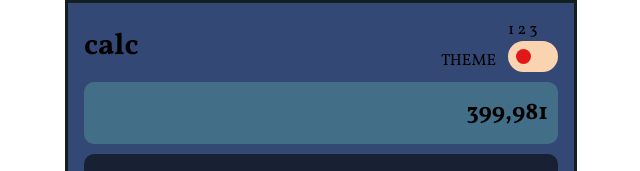
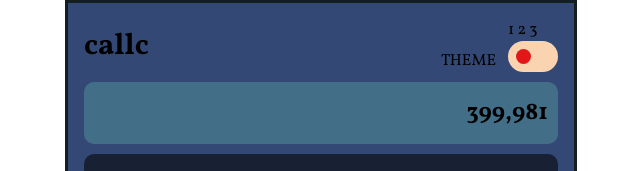
Before and after one commit to teyebhamza/flex-grid, a plain HTML site: page index.html in a window 1280 px wide. Shown: the top 171 px of the page, 319-959 px from the left. Drawn offline with Linux system fonts and the light colour scheme; files that its build step writes are made by us from their sources; a web font is replaced by a local one.

Commit message:
update index name

```diff
--- a/index1.html
+++ b/index.html
@@ -15,7 +15,7 @@
 <link rel="stylesheet" href="./style/style.css">
   <nav>
     <div class="inner-nav">
-      <h1 id="title">calc</h1>
+      <h1 id="title">callc</h1>
       <div class="statuts-container">
         <p>THEME</p>
         <div class="button-container">
```
